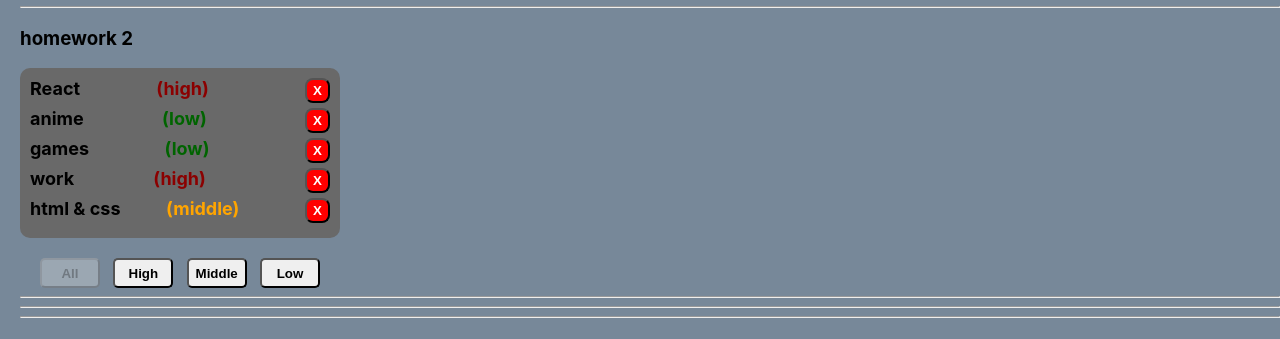
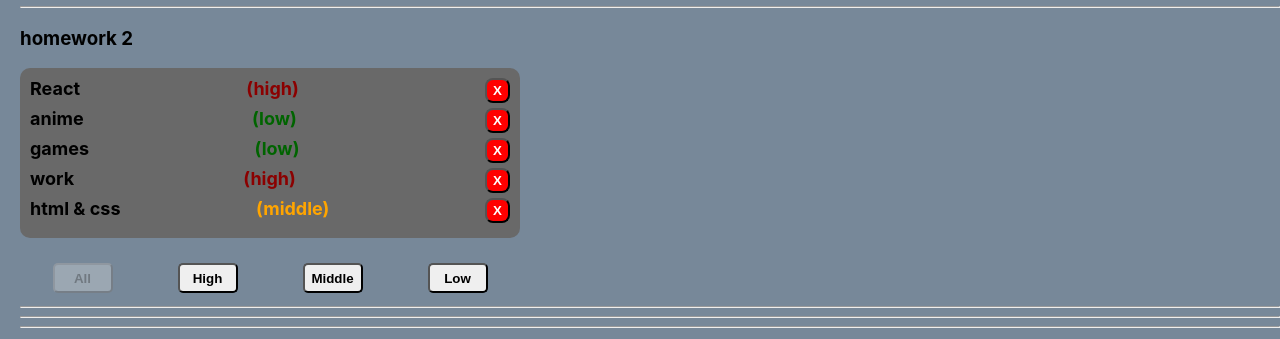
Before and after one commit to voyager5874/it-inc-ignat-home-works, a React (Create React App) app: page /#/ in a window 1280 px wide. Shown: the part 329-668 px from the top of the page. Built offline with nearby package versions, Linux system fonts and the light colour scheme.

Commit message:
add more elements affected by theme change

```diff
--- a/src/p1-main/m1-ui/u1-app/App.module.css
+++ b/src/p1-main/m1-ui/u1-app/App.module.css
@@ -2,10 +2,12 @@
     padding-left: 20px;
     background-color: lightslategrey;
     min-height: 100vh;
+    color: black;
 }
 
 .dark{
     background-color: rgb(24, 15, 15);
+    color: rgb(213, 201, 121)
 }
 
 .lime{
--- a/src/p2-homeworks/h11/HW11.module.css
+++ b/src/p2-homeworks/h11/HW11.module.css
@@ -1,17 +1,20 @@
 .doubleRangeContainer{
-    border: 1px solid;
+    /*border: 1px solid;*/
     display: flex;
     justify-content: space-between;
     align-items: center;
     width: 300px;
+    margin-bottom: 20px;
 }
 
 .superRangeContainer{
-    border: 1px solid;
+    /*border: 1px solid;*/
     display: flex;
     justify-content: center;
     align-items: center;
     width: 300px;
+    margin-bottom: 20px;
+
 }
 
 .sliderValue{
--- a/src/p2-homeworks/h11/common/c8-SuperDoubleRange/SuperDoubleRange.module.css
+++ b/src/p2-homeworks/h11/common/c8-SuperDoubleRange/SuperDoubleRange.module.css
@@ -23,7 +23,7 @@
 
 .sliderTrack,
 .sliderRange {
-    border-radius:3px;
+    border-radius: 3px;
     height: 5px;
 }
 
@@ -33,9 +33,17 @@
     z-index: 1;
 }
 
+.sliderTrack.dark {
+    background-color: #718d8f;
+}
+
 .sliderRange {
     background-color: #79c96d;
     z-index: 2;
+}
+
+.sliderRange.dark {
+    background-color: #093b09;
 }
 
 .sliderLeftValue,
@@ -43,6 +51,11 @@
     color: #dee2e6;
     font-size: 12px;
     margin-top: 20px;
+}
+
+.sliderLeftValue.dark,
+.sliderRightValue.dark {
+    color: #797981;
 }
 
 .sliderLeftValue {
@@ -96,6 +109,14 @@
     position: relative;
 }
 
+.thumb.dark::-webkit-slider-thumb {
+    background-color: #696b6c;
+    /*box-shadow: rgba(44, 187, 99, .2) 0 -25px 18px -14px inset, rgba(44, 187, 99, .15) 0 1px 2px, rgba(44, 187, 99, .15) 0 2px 4px, rgba(44, 187, 99, .15) 0 4px 8px, rgba(44, 187, 99, .15) 0 8px 16px, rgba(44, 187, 99, .15) 0 16px 32px;*/
+    box-shadow: rgb(34, 211, 27) 0px 3px 8px;
+
+}
+
+
 /* For Firefox browsers */
 .thumb::-moz-range-thumb {
     background-color: #f1f5f7;
--- a/src/p2-homeworks/h11/common/c8-SuperDoubleRange/SuperDoubleRange.tsx
+++ b/src/p2-homeworks/h11/common/c8-SuperDoubleRange/SuperDoubleRange.tsx
@@ -1,5 +1,8 @@
 import React, {useState} from 'react'
 import styles from "./SuperDoubleRange.module.css"
+import {useSelector} from "react-redux";
+import {AppStoreType} from "../../../h10/bll/store";
+import {ColorThemesListType} from "../../../h12/bll/themeReducer";
 
 type SuperDoubleRangePropsType = {
     onChangeRange?: (value: [number, number]) => void
@@ -21,6 +24,8 @@ const SuperDoubleRange: React.FC<SuperDoubleRangePropsType> = (
     }
 ) => {
     // сделать самому, можно подключать библиотеки
+    const colorTheme = useSelector<AppStoreType, ColorThemesListType>(
+        state => state.uiStyle.colorTheme);
 
     const getBarFillPercent = (leftThumbPos: number, rightThumbPos: number) => {
         const barFillLeftShift = Math.round(((leftThumbPos - min) / (max - min)) * 100)
@@ -51,10 +56,8 @@ const SuperDoubleRange: React.FC<SuperDoubleRangePropsType> = (
     }
 
     //fix for left thumb unable to move when both thumbs pressed to the right (right thumb is above by default)
-    const leftThumbClassName = value[0] > max - 100 ? `${styles.thumb} ${styles.thumbZindex5}`
-        : `${styles.thumb} ${styles.thumbZindex3}`
-
-
+    const leftThumbClassName = value[0] > max - 100 ? `${styles.thumb} ${styles.thumbZindex5} ${styles[colorTheme]}`
+        : `${styles.thumb} ${styles.thumbZindex3} ${styles[colorTheme]}`
 
 
     return (
@@ -73,12 +76,12 @@ const SuperDoubleRange: React.FC<SuperDoubleRangePropsType> = (
                 max={max}
                 value={value[1]}
                 onChange={rightThumbMoveHandler}
-                className={`${styles.thumb} ${styles.thumbZindex4}`}
+                className={`${styles.thumb} ${styles.thumbZindex4} ${styles[colorTheme]}`}
             />
-            <div className={styles.slider}>
+            <div className={`${styles.slider} ${styles[colorTheme]}`}>
                 <div className={styles.sliderTrack}/>
                 <div style={{left: `${barFillState[0]}%`, width: `${barFillState[1]}%`}}
-                     className={styles.sliderRange}/>
+                     className={`${styles.sliderRange} ${styles[colorTheme]}`}/>
             </div>
         </div>
     )
--- a/src/p2-homeworks/h2/Affairs.module.css
+++ b/src/p2-homeworks/h2/Affairs.module.css
@@ -1,18 +1,20 @@
 
-.wrapper {
+.taskContent {
+    /*background-color: rgb(187, 183, 110);*/
     display: inline-flex;
     flex-direction: column;
-    min-width: 300px;
+    min-width: 500px;
     min-height: 100px;
-    justify-content: space-between;
+    align-items: center;
 }
 
 .affairsContainer {
+    box-sizing: border-box;
     display: flex;
     flex-direction: column;
     justify-content: space-between;
     width: 100%;
-    margin-bottom: 10px;
+    margin-bottom: 20px;
     border-radius: 10px;
     background-color: dimgrey;
     padding: 10px;
@@ -20,11 +22,10 @@
 
 .buttonsContainer {
     display: flex;
+    width: 100%;
     flex-direction: row;
     height: 40px;
-    justify-content: space-between;
-    align-items: flex-end;
-    padding-left: 20px;
+    justify-content: space-around;
 }
 
 .affair {
@@ -51,10 +52,7 @@
 }
 
 .filterButton {
-    height: 30px;
-    width: 60px;
-    font-weight: bold;
-    border-radius: 5px;
+
 }
 
 .high{
--- a/src/p2-homeworks/h2/Affairs.tsx
+++ b/src/p2-homeworks/h2/Affairs.tsx
@@ -2,6 +2,7 @@ import React from 'react'
 import Affair from './Affair'
 import {AffairType, FilterType} from './HW2'
 import s from './Affairs.module.css'
+import SuperButton from "../h4/common/c2-SuperButton/SuperButton";
 
 type AffairsPropsType = { // need to fix any
     data: Array<AffairType>
@@ -35,7 +36,7 @@ function Affairs(props: AffairsPropsType) {
     }
 
     return (
-        <div className={s.wrapper}>
+        <div className={s.taskContent}>
             <div className={s.affairsContainer}>
                 {mappedAffairs}
             </div>
@@ -45,10 +46,10 @@ function Affairs(props: AffairsPropsType) {
                 {/*<button className={props.filter === 'high' ? s.activeFilter : ''}onClick={setHigh}>High</button>*/}
                 {/*<button className={props.filter === 'middle' ? s.activeFilter : ''}onClick={setMiddle}>Middle</button>*/}
                 {/*<button className={props.filter === 'low' ? s.activeFilter : ''}onClick={setLow}>Low</button>*/}
-                <button className={s.filterButton} disabled={props.filter === 'all'} onClick={setAll}>All</button>
-                <button className={s.filterButton} disabled={props.filter === 'high'} onClick={setHigh}>High</button>
-                <button className={s.filterButton} disabled={props.filter === 'middle'} onClick={setMiddle}>Middle</button>
-                <button className={s.filterButton} disabled={props.filter === 'low'} onClick={setLow}>Low</button>
+                <SuperButton className={s.filterButton} disabled={props.filter === 'all'} onClick={setAll}>All</SuperButton>
+                <SuperButton className={s.filterButton} disabled={props.filter === 'high'} onClick={setHigh}>High</SuperButton>
+                <SuperButton className={s.filterButton} disabled={props.filter === 'middle'} onClick={setMiddle}>Middle</SuperButton>
+                <SuperButton className={s.filterButton} disabled={props.filter === 'low'} onClick={setLow}>Low</SuperButton>
             </div>
 
         </div>
--- a/src/p2-homeworks/h8/HW8.tsx
+++ b/src/p2-homeworks/h8/HW8.tsx
@@ -37,7 +37,7 @@ function HW8() {
 
     return (
         <div className={s.taskContent}>
-            <hr/>
+            <hr style={{width:"90%"}}/>
             <h3>homework 8</h3>
             {/*should work (должно работать)*/}
             <div className={s.usersTableWrapper}>
@@ -48,10 +48,10 @@ function HW8() {
                 <SuperButton onClick={sortDown}>sort down</SuperButton>
                 <SuperButton onClick={()=>check(18)}>check 18</SuperButton>
             </div>
-            <hr/>
+
             {/*для личного творчества, могу проверить*/}
             {/*<AlternativePeople/>*/}
-            <hr/>
+            <hr style={{width:"90%"}}/>
         </div>
     )
 }
--- a/src/p2-homeworks/h9/Clock.tsx
+++ b/src/p2-homeworks/h9/Clock.tsx
@@ -45,7 +45,7 @@ function Clock() {
             ) : <div className={s.dateContainer}></div>
             }
 
-            <SuperButton onClick={start}>start</SuperButton>
+            <SuperButton onClick={start} style={{marginRight:"20px"}}>start</SuperButton>
             <SuperButton onClick={stop}>stop</SuperButton>
 
         </div>
```
